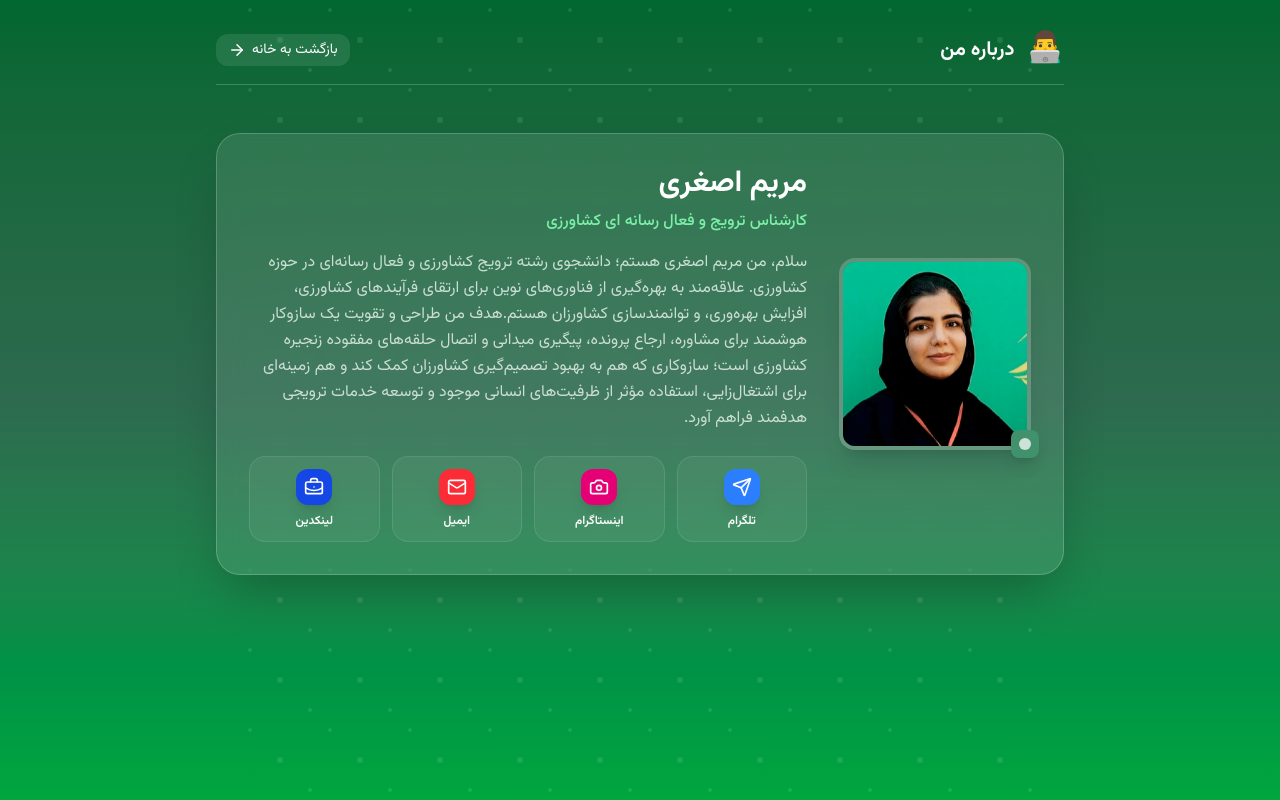
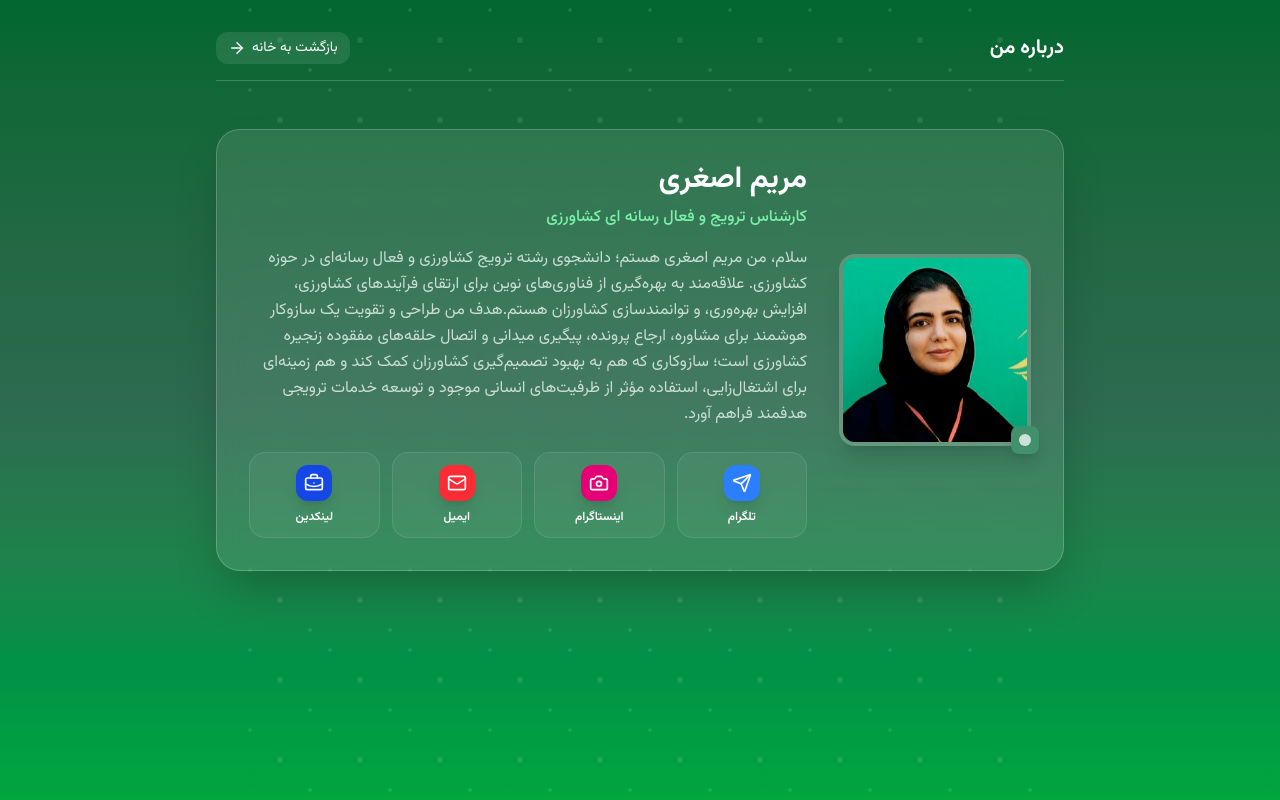
Before and after one commit to maryam8asghari/aghaye-keshavarz, a Next.js app: page /about in a window 1280 px wide. Built offline with nearby package versions, Linux system fonts and the light colour scheme.

Commit message:
refactor: remove unnecessary emoji from AboutPage header

```diff
--- a/src/app/about/page.tsx
+++ b/src/app/about/page.tsx
@@ -61,7 +61,6 @@ bio : "سلام، من مریم اصغری هستم؛ دانشجوی رشته ت
       <div className="relative z-10 max-w-4xl mx-auto px-6 py-8 flex flex-col min-h-screen">
         <header className="flex items-center justify-between mb-12 pb-4 border-b border-white/20">
           <div className="flex items-center gap-3">
-            <span className="text-3xl">👨‍💻</span>
             <h1 className="text-xl font-bold">درباره من</h1>
           </div>
           <Link
```
